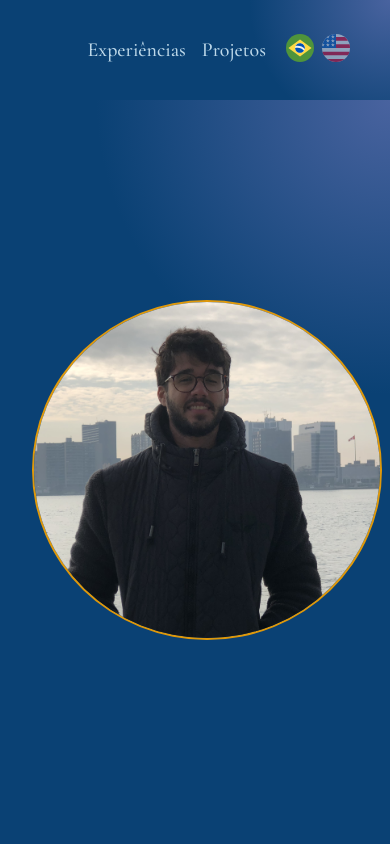
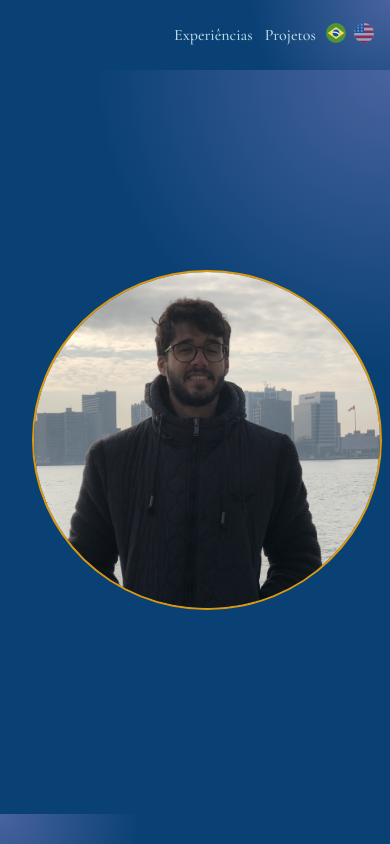
Before and after one commit to Rmdeaguiar/rma-portfolio, a React (Vite) app: page / in a window 390 px wide. Shown: the top 844 px of the page. Built offline with nearby package versions, Linux system fonts and the light colour scheme.

Commit message:
style/header: responsividade

```diff
--- a/src/components/Header/styles.scss
+++ b/src/components/Header/styles.scss
@@ -68,3 +68,24 @@
 
     }
 }
+
+@media (max-width: 800px) {
+    .container-header {
+        height: 70px;
+        padding: 8px;
+        .header-right {
+            gap: 10px;
+
+            ul {
+                gap: 12px;
+                font-size: 1.6rem;
+            }
+
+            .languages {
+                img {
+                    width: 20px;
+                }
+            }
+        }
+    }
+}
```
